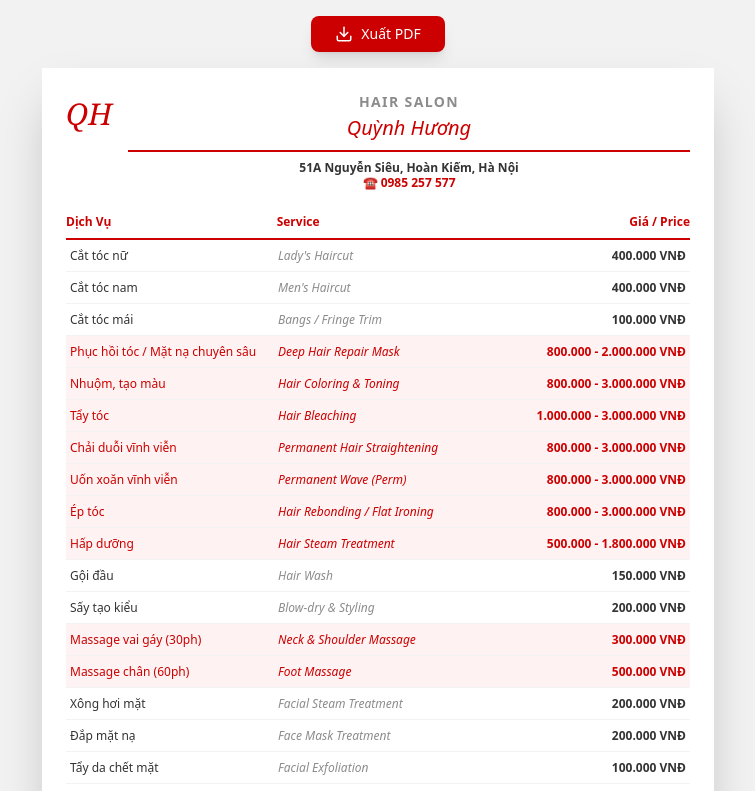
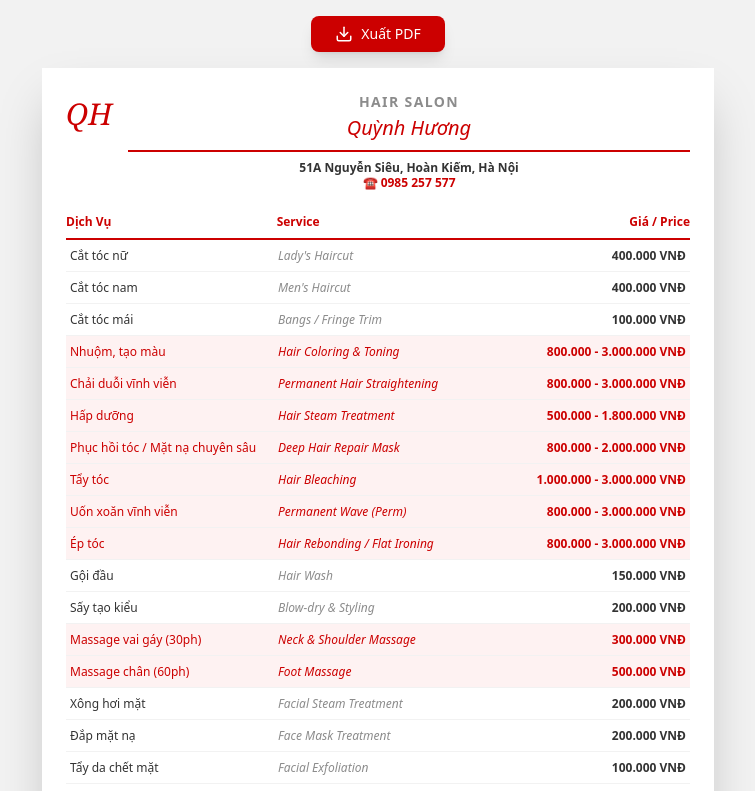
Before and after one commit to namkhanhhhh/HQ, a Next.js app: page / in a window 1280 px wide. Shown: the top 791 px of the page, without its empty margins (262-1017 px from the left). Built offline with nearby package versions, Linux system fonts and the light colour scheme.

Commit message:
refactor: reorder hair highlight service list
Update service sequence for web and PDF export.

Co-authored-by: Nguyễn Nam Khánh <142679395+namkhanhhhh@users.noreply.github.com>

```diff
--- a/app/page.tsx
+++ b/app/page.tsx
@@ -16,13 +16,13 @@ const services: Service[] = [
   { vietnameseName: 'Cắt tóc nữ', englishName: 'Lady\'s Haircut', price: '400.000 VNĐ' },
   { vietnameseName: 'Cắt tóc nam', englishName: 'Men\'s Haircut', price: '400.000 VNĐ' },
   { vietnameseName: 'Cắt tóc mái', englishName: 'Bangs / Fringe Trim', price: '100.000 VNĐ' },
+  { vietnameseName: 'Nhuộm, tạo màu', englishName: 'Hair Coloring & Toning', price: '800.000 - 3.000.000 VNĐ', highlight: true },
+  { vietnameseName: 'Chải duỗi vĩnh viễn', englishName: 'Permanent Hair Straightening', price: '800.000 - 3.000.000 VNĐ', highlight: true },
+  { vietnameseName: 'Hấp dưỡng', englishName: 'Hair Steam Treatment', price: '500.000 - 1.800.000 VNĐ', highlight: true },
   { vietnameseName: 'Phục hồi tóc / Mặt nạ chuyên sâu', englishName: 'Deep Hair Repair Mask', price: '800.000 - 2.000.000 VNĐ', highlight: true },
-  { vietnameseName: 'Nhuộm, tạo màu', englishName: 'Hair Coloring & Toning', price: '800.000 - 3.000.000 VNĐ', highlight: true },
   { vietnameseName: 'Tẩy tóc', englishName: 'Hair Bleaching', price: '1.000.000 - 3.000.000 VNĐ', highlight: true },
-  { vietnameseName: 'Chải duỗi vĩnh viễn', englishName: 'Permanent Hair Straightening', price: '800.000 - 3.000.000 VNĐ', highlight: true },
   { vietnameseName: 'Uốn xoăn vĩnh viễn', englishName: 'Permanent Wave (Perm)', price: '800.000 - 3.000.000 VNĐ', highlight: true },
   { vietnameseName: 'Ép tóc', englishName: 'Hair Rebonding / Flat Ironing', price: '800.000 - 3.000.000 VNĐ', highlight: true },
-  { vietnameseName: 'Hấp dưỡng', englishName: 'Hair Steam Treatment', price: '500.000 - 1.800.000 VNĐ', highlight: true },
   { vietnameseName: 'Gội đầu', englishName: 'Hair Wash', price: '150.000 VNĐ' },
   { vietnameseName: 'Sấy tạo kiểu', englishName: 'Blow-dry & Styling', price: '200.000 VNĐ' },
   // Massage & chăm sóc da
```
